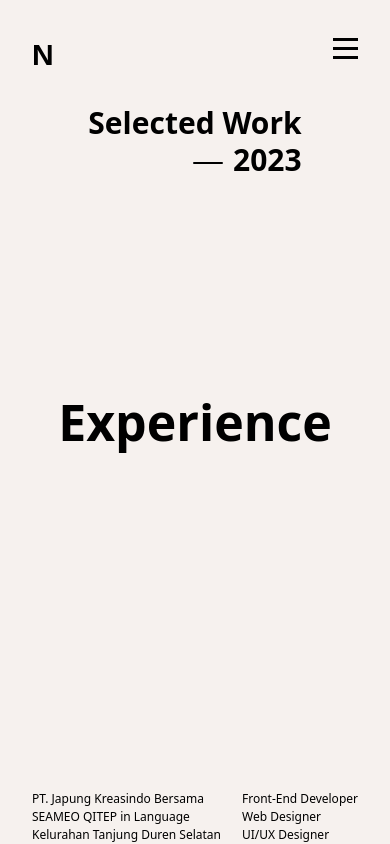
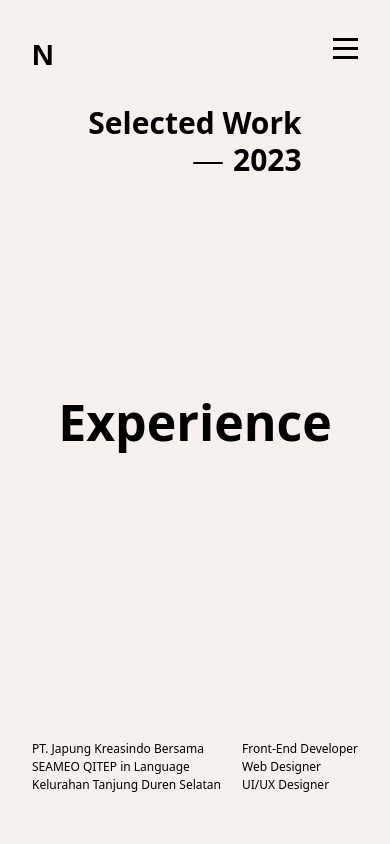
Before and after one commit to nalendramuhammad/nalendra, a Next.js app: page /experience in a window 390 px wide. Built offline with nearby package versions, Linux system fonts and the light colour scheme.

Commit message:
fix responsive v3

```diff
--- a/styles/Main/esc.module.scss
+++ b/styles/Main/esc.module.scss
@@ -69,10 +69,9 @@
 
 @media only screen and (max-width: 768px) {
   .esc {
-    height: 100vh;
+    // height: 100vh;
     .esc__container {
       .esc__container__title {
-        top: 100px;
         .word {
           margin-right: 0;
           .gatau {
@@ -88,7 +87,6 @@
         font-size: 50px;
       }
       .esc__container__foot {
-        bottom: 0;
         padding: 0 2rem;
         .esc__container__foot_left {
           p {
```
